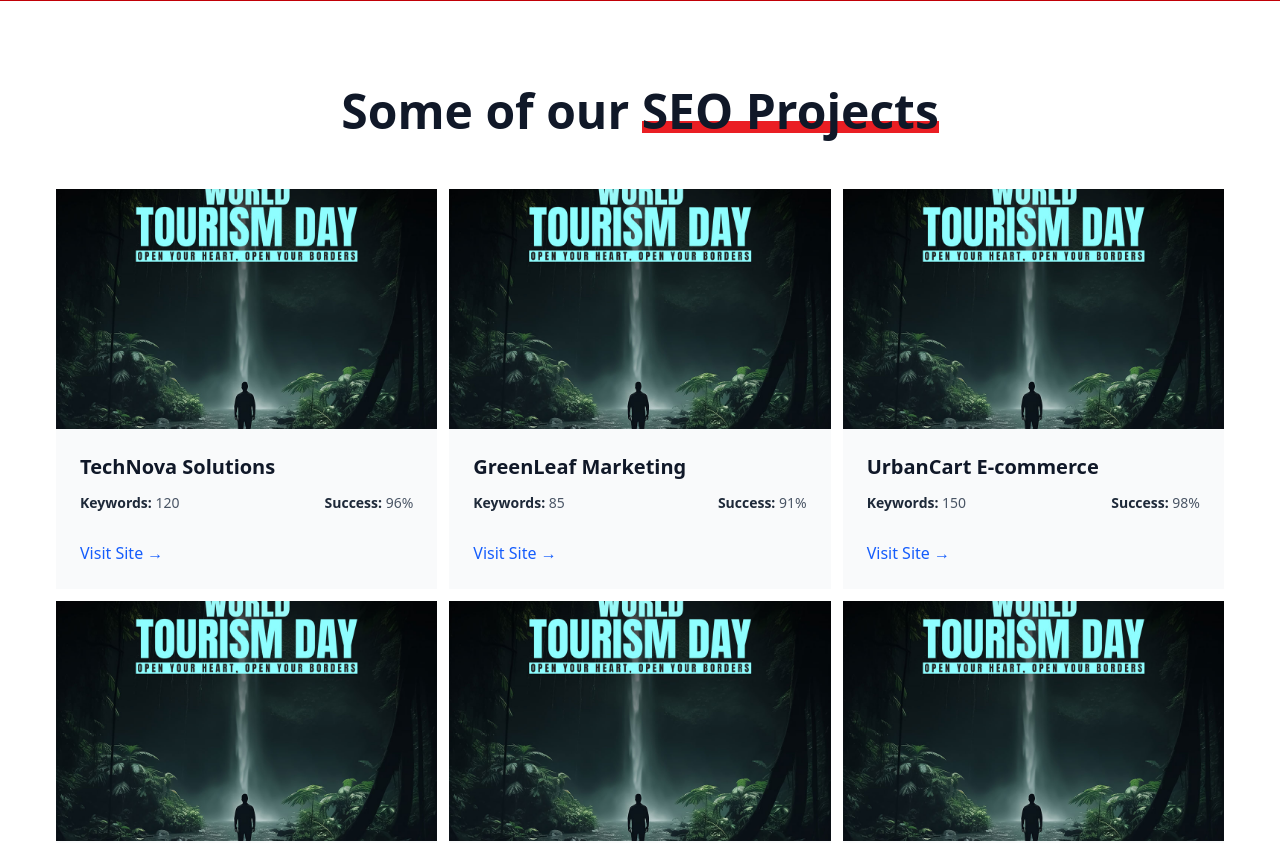
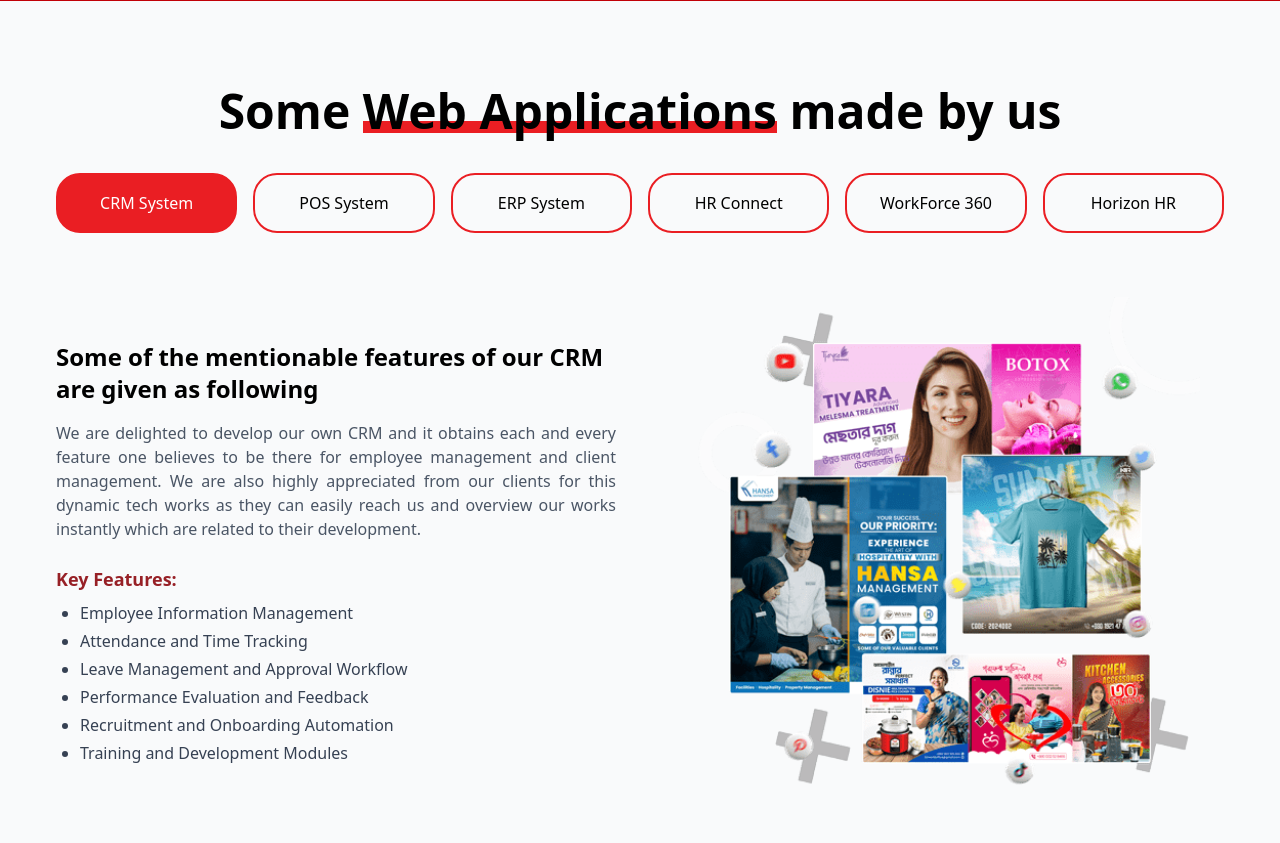
Before and after one commit to adsfixter/BoostFixter-, a Next.js app: page /portfolio in a window 1280 px wide. Shown: the part 3680-4523 px from the top of the page. Built offline with nearby package versions, Linux system fonts and the light colour scheme.

Commit message:
boost fixter business proses section added

```diff
--- /dev/null
+++ b/src/app/components/portfolio/WebApplications.jsx
@@ -0,0 +1,178 @@
+"use client";
+
+import Link from "next/link";
+import Image from "next/image";
+import React, { useState } from "react";
+
+const buttons = [
+  { id: 1, button_name: "CRM System", button_id: "btn-get-started" },
+  { id: 2, button_name: "POS System", button_id: "btn-learn-more" },
+  { id: 3, button_name: "ERP System", button_id: "btn-contact-us" },
+  { id: 4, button_name: "HR Connect", button_id: "btn-view-projects" },
+  { id: 5, button_name: "WorkForce 360", button_id: "btn-subscribe-now" },
+  { id: 6, button_name: "Horizon HR", button_id: "btn-join-community" },
+];
+
+const applications = [
+  {
+    id: 1,
+    title: "Some of the mentionable features of our CRM are given as following",
+    description:
+      "We are delighted to develop our own CRM and it obtains each and every feature one believes to be there for employee management and client management. We are also highly appreciated from our clients for this dynamic tech works as they can easily reach us and overview our works instantly which are related to their development.",
+    key_features: [
+      "Employee Information Management",
+      "Attendance and Time Tracking",
+      "Leave Management and Approval Workflow",
+      "Performance Evaluation and Feedback",
+      "Recruitment and Onboarding Automation",
+      "Training and Development Modules",
+    ],
+    img_url: "/portfolio/Graphics.png",
+  },
+  {
+    id: 2,
+    title: "Key features of our POS systems include",
+    description:
+      "We take pride in crafting state-of-the-art POS solutions tailored to streamline business operations, enhance customer experiences, and optimize sales management. Our POS applications are applauded by clients for their seamless integration, intuitive interfaces, and robust functionality.",
+    key_features: [
+      "Sales & Inventory Tracking",
+      "Customer Management",
+      "Billing Automation",
+      "Reporting and Analytics",
+      "Multi-Store Integration",
+    ],
+   img_url: "/portfolio/Graphics.png",
+  },
+  {
+    id: 3,
+    title: "ERP Management Platform",
+    description:
+      "A fully integrated ERP platform designed to unify business operations and improve productivity across departments with real-time data access.",
+    key_features: [
+      "Finance and Accounting",
+      "Procurement Automation",
+      "Inventory & Supply Chain",
+      "HR & Payroll Integration",
+      "Reporting Dashboard",
+    ],
+    img_url: "/portfolio/Graphics.png",
+  },
+  {
+    id: 4,
+    title: "HRConnect",
+    description:
+      "HRConnect brings all HR processes under one roof — from hiring to performance evaluation — ensuring smooth and transparent operations.",
+    key_features: [
+      "Employee Profile Management",
+      "Onboarding and Offboarding Automation",
+      "Attendance & Leave Approval",
+      "Feedback and Evaluation System",
+      "Compliance Management",
+    ],
+    img_url: "/portfolio/Graphics.png",
+  },
+  {
+    id: 5,
+    title: "WorkForce 360",
+    description:
+      "A next-generation HRM system for medium to large organizations focusing on productivity and engagement through digital HR processes.",
+    key_features: [
+      "Employee Data Management",
+      "Performance Review Tools",
+      "Training Programs",
+      "Leave and Attendance Module",
+      "Document Compliance Tools",
+    ],
+    img_url: "/portfolio/Graphics.png",
+  },
+  {
+    id: 6,
+    title: "Horizon HR",
+    description:
+      "A flexible and scalable HRM platform tailored for startups and growing companies to manage HR processes effectively.",
+    key_features: [
+      "Attendance Tracking",
+      "Leave Requests & Approvals",
+      "Performance Monitoring",
+      "Recruitment Management",
+      "Employee Document Storage",
+    ],
+    img_url: "/portfolio/Graphics.png",
+  },
+];
+
+export default function WebApplications() {
+  const [activeButton, setActiveButton] = useState(1);
+
+  const activeApp = applications.find((app) => app.id === activeButton);
+
+  return (
+    <section className="py-20 px-6 bg-gray-50">
+      <div className="px-4 mx-auto max-w-7xl sm:px-6 lg:px-8">
+        {/* Title */}
+        <h1 className="text-4xl sm:text-5xl font-extrabold leading-tight mb-8 text-center">
+          Some{" "}
+          <span className="relative inline-block">
+            <span className="relative z-10">Web Applications </span>
+            <span className="absolute left-0 bottom-2 w-full h-3 bg-secondary z-0"></span>
+          </span>{" "}
+          made by us
+        </h1>
+
+        {/* Button Grid */}
+        <div className="grid grid-cols-2 sm:grid-cols-3 md:grid-cols-6 gap-4 mb-16 place-items-center">
+          {buttons.map((button) => (
+            <button
+              key={button.id}
+              id={button.button_id}
+              onClick={() => setActiveButton(button.id)}
+              className={`border-2 border-secondary font-medium px-2 py-4 rounded-3xl text-center w-full transition-all duration-300
+                ${
+                  activeButton === button.id
+                    ? "bg-secondary text-white"
+                    : "hover:bg-primary hover:text-white"
+                }`}
+            >
+              {button.button_name}
+            </button>
+          ))}
+        </div>
+
+        {/* Active Application Data */}
+        {activeApp && (
+          <div className="grid grid-cols-1 lg:grid-cols-2 gap-12 items-center">
+            {/* Left content */}
+            <div>
+              <h2 className="text-2xl font-semibold mb-4">{activeApp.title}</h2>
+              <p className="text-gray-600 mb-6 text-justify">
+                {activeApp.description}
+              </p>
+
+              <h3 className="text-lg font-semibold mb-2 text-primary">
+                Key Features:
+              </h3>
+              <ul className="list-disc pl-6 space-y-1 text-gray-700">
+                {activeApp.key_features.map((feature, index) => (
+                  <li key={index}>{feature}</li>
+                ))}
+              </ul>
+            </div>
+
+            {/* Right Image Section */}
+            <div className="flex justify-center">
+              <div className="relative w-full max-w-md lg:max-w-lg overflow-hidden">
+                <Image
+                  src={activeApp.img_url || "/default-image.jpg"}
+                  alt={activeApp.title}
+                  width={600}
+                  height={400}
+                  className="w-full h-auto object-cover"
+                />
+              </div>
+            </div>
+          </div>
+        )}
+      </div>
+    </section>
+  );
+}
--- a/src/app/portfolio/page.jsx
+++ b/src/app/portfolio/page.jsx
@@ -6,6 +6,7 @@ import SomeExplainerVideo from '../components/portfolio/SomeExplainerVideo'
 import GraphicsDeliver from '../components/portfolio/GraphicsDeliver'
 import SEOProjects from '../components/portfolio/SEOProjects'
 import BusinessProposes from '../components/portfolio/BusinessProposes'
+import WebApplications from '../components/portfolio/WebApplications'
 
 export default function portfolio() {
   return (
@@ -15,6 +16,7 @@ export default function portfolio() {
       <PortfolioVideo></PortfolioVideo>
       <SomeExplainerVideo></SomeExplainerVideo>
       <GraphicsDeliver></GraphicsDeliver>
+      <WebApplications></WebApplications>
       <SEOProjects></SEOProjects>
       <BusinessProposes></BusinessProposes>
     </div>
```
